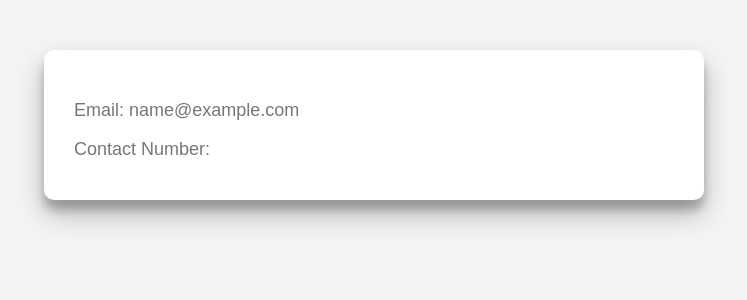
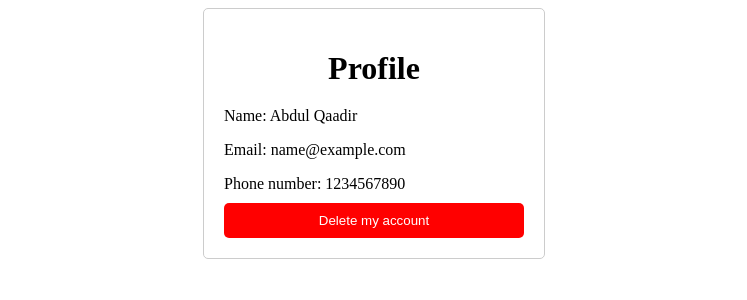
Before and after one commit to AbQaadir/MediCare, a PHP site: page /medicare/profile in a window 1280 px wide. Shown: the top 300 px of the page, without its empty margins (266-1013 px from the left). Run offline with PHP 8.4, Linux system fonts and the light colour scheme; the visitor is signed in with stand-in values (Sample User, id 1); tables that the repository leaves empty or names only in its code hold one stand-in row (values such as "Sample post").

Commit message:
added profile page for admin and users only

```diff
--- a/config/models/profilepage.model.php
+++ b/config/models/profilepage.model.php
@@ -1,8 +1,9 @@
 <?php
 
-declare(strict_types = 1);
+declare(strict_types=1);
 
-function getUser($pdo, $email) : array|false {
+function getUser($pdo, $email): array|false
+{
     try {
         $sql = "SELECT * FROM loginfo WHERE email = :email
                 UNION
@@ -12,7 +13,6 @@
         $user = $stmt->fetch();
         return $user;
     } catch (PDOException $e) {
-        // Handle database errors, log them, or return an appropriate response
         return false;
     }
 }
--- /dev/null
+++ b/config/views/profile.view.php
@@ -0,0 +1,16 @@
+<?php
+
+declare(strict_types=1);
+
+function generateProfileHTML($name, $email, $phoneNumber)
+{
+    $html = "<div class='profile-page'>";
+    $html .= "<h1>Profile</h1>";
+    $html .= "<p>Name: <span id='name'>$name</span></p>";
+    $html .= "<p>Email: <span id='email'>$email</span></p>";
+    $html .= "<p>Phone number: <span id='phone-number'>$phoneNumber</span></p>";
+    $html .= "<button id='delete-account-button'>Delete my account</button>";
+    $html .= "</div>";
+
+    echo $html;
+}
--- /dev/null
+++ b/profile.css
@@ -0,0 +1,32 @@
+.profile-page {
+    width: 300px;
+    margin: 0 auto;
+    padding: 20px;
+    border: 1px solid #ccc;
+    border-radius: 5px;
+    background-color: #fff;
+}
+
+.profile-page h1 {
+    text-align: center;
+    margin-bottom: 20px;
+}
+
+.profile-page p {
+    margin-bottom: 10px;
+}
+
+.profile-page button {
+    display: block;
+    width: 100%;
+    padding: 10px;
+    background-color: #f00;
+    color: #fff;
+    border: none;
+    border-radius: 5px;
+    cursor: pointer;
+}
+
+.profile-page button:hover {
+    background-color: #cc0000;
+}
--- a/profile.php
+++ b/profile.php
@@ -1,9 +1,9 @@
 <?php
 require_once 'config/config-session.php';
-
 try {
     require_once 'config/db.inc.php';
     require_once 'config/models/profilepage.model.php';
+    require_once 'config/views/profile.view.php';
 
     $email = $_SESSION["email"];
     $result = getUser($pdo, $email);
@@ -11,63 +11,31 @@
     if ($result) {
         $name = $result["name"];
         $phone = $result["phone_number"];
+        $email = $result["email"];
     } else {
         $name = "Abdul Qaadir";
         $phone = "1234567890";
-
     }
-
-        $name = $result["name"];
-        $phone = $result["phone_number"];
-
-    } catch (\Throwable $th) {
-        //throw $th;
+} catch (PDOException $e) {
+    die("Could not connect. " . $e->getMessage());
 }
-
-
 ?>
 
 
 <!DOCTYPE html>
 <html lang="en">
+
 <head>
     <meta charset="UTF-8">
     <meta name="viewport" content="width=device-width, initial-scale=1.0">
     <title>Profile Page</title>
-    <style>
-        body {
-            font-family: Arial, sans-serif;
-            background-color: #f4f4f4;
-        }
+    <link rel="stylesheet" href="profile.css">
+</head>
 
-        .card {
-            background-color: #fff;
-            border-radius: 10px;
-            padding: 30px;
-            width: 600px;
-            box-shadow: 0 14px 28px rgba(0,0,0,0.25), 0 10px 10px rgba(0,0,0,0.22);
-            margin: 50px auto;
-        }
-
-        h1 {
-            font-size: 30px;
-            color: #333;
-            margin-bottom: 20px;
-        }
-
-        .lead {
-            font-size: 18px;
-            color: #777;
-            margin-bottom: 10px;
-        }
-    </style>
-
-</head>
 <body>
     <div class="card">
-        <h1><?php echo $name; ?></h1>
-        <p class="lead">Email: <?php echo $email; ?></p>
-        <p class="lead">Contact Number: <?php echo $phone; ?></p>
+        <?php generateProfileHTML($name, $email, $phone); ?>
     </div>
 </body>
+
 </html>
```
Also changed, not shown: header.php (+5 -4 lines). Lines whose indentation alone changed are shown as unchanged.
